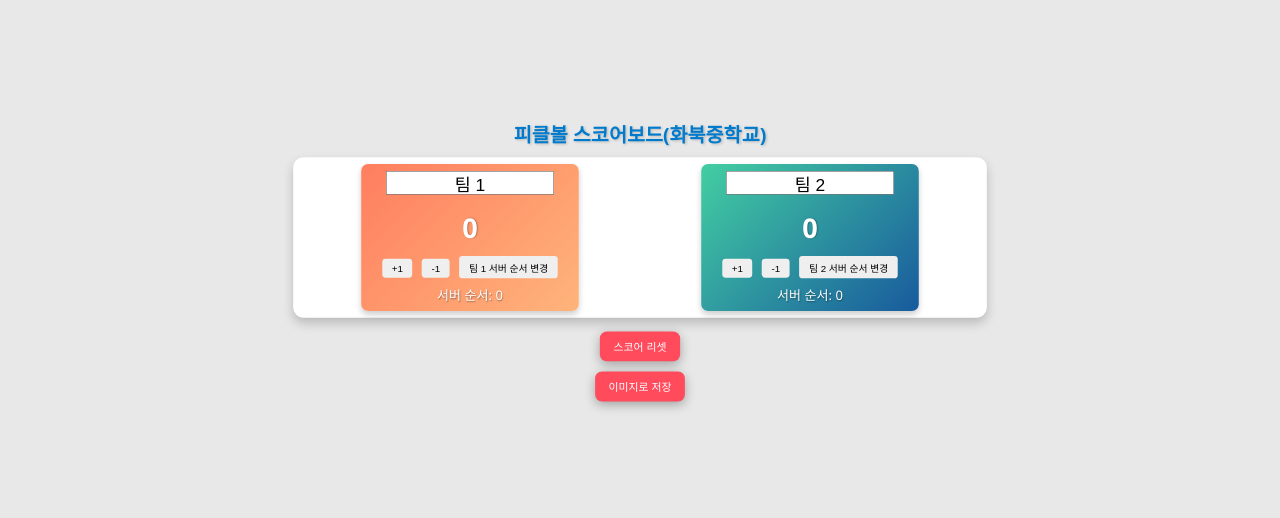
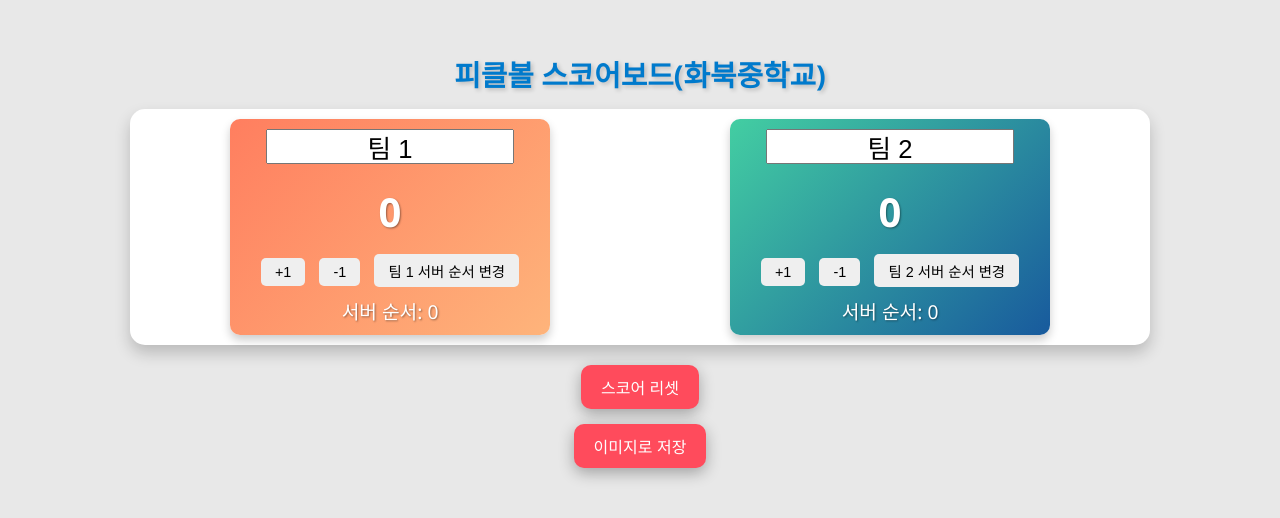
Before and after one commit to AHNHYUNGJIN/PICKLEBALL, a plain HTML site: page index.html in a window 1280 px wide. Shown: the part 140-658 px from the top of the page. Drawn offline with nearby package versions, Linux system fonts and the light colour scheme.

Commit message:
Update index.html

```diff
--- a/index.html
+++ b/index.html
@@ -17,11 +17,10 @@
             justify-content: center;
             height: 100vh;
             overflow: hidden;
-            transform: scale(0.68); /* 화면 축소를 위한 스케일 적용 (20% 더 축소) */
         }
         h1 {
-            font-size: 1.8em; /* 제목 크기 축소 */
-            margin: 5px; /* 상하 간격 축소 */
+            font-size: 1.8em;
+            margin: 5px;
             color: #007acc;
             text-shadow: 2px 2px 4px rgba(0, 0, 0, 0.2);
         }
@@ -30,16 +29,16 @@
             flex-direction: row;
             justify-content: space-around;
             align-items: center;
-            width: 85%; /* 너비 축소 */
+            width: 85%;
             max-width: 1000px;
             background: #ffffff;
             border-radius: 15px;
             box-shadow: 0 8px 16px rgba(0, 0, 0, 0.2);
-            padding: 10px; /* 패딩 축소 */
-            margin: 10px 0; /* 상하 간격 축소 */
+            padding: 10px;
+            margin: 10px 0;
         }
         .team {
-            padding: 10px; /* 패딩 축소 */
+            padding: 10px;
             border-radius: 10px;
             width: 40%;
             max-width: 300px;
@@ -52,14 +51,14 @@
             background: linear-gradient(135deg, #43cea2, #185a9d);
         }
         .score {
-            font-size: 2.5em; /* 글자 크기 축소 */
+            font-size: 2.5em;
             font-weight: bold;
-            margin: 10px 0; /* 상하 간격 축소 */
+            margin: 10px 0;
         }
         button {
-            font-size: 0.9em; /* 버튼 크기 축소 */
-            padding: 6px 14px; /* 패딩 축소 */
-            margin: 5px; /* 상하 간격 축소 */
+            font-size: 0.9em;
+            padding: 6px 14px;
+            margin: 5px;
             border: none;
             border-radius: 5px;
             cursor: pointer;
@@ -74,13 +73,13 @@
             transform: scale(0.95);
         }
         .server-indicator {
-            font-size: 1.2em; /* 글자 크기 축소 */
-            margin-top: 5px; /* 상하 간격 축소 */
+            font-size: 1.2em;
+            margin-top: 5px;
         }
         .reset-button {
-            font-size: 1em; /* 버튼 크기 축소 */
-            padding: 10px 20px; /* 패딩 축소 */
-            margin-top: 10px; /* 상하 간격 축소 */
+            font-size: 1em;
+            padding: 10px 20px;
+            margin-top: 10px;
             border: none;
             border-radius: 10px;
             background: #ff4b5c;
@@ -151,8 +150,12 @@
         function resetScores() {
             score1 = 0;
             score2 = 0;
+            serverOrder1 = 0;
+            serverOrder2 = 0;
             document.getElementById('score1').innerText = score1;
             document.getElementById('score2').innerText = score2;
+            document.getElementById('server1').innerText = serverOrder1;
+            document.getElementById('server2').innerText = serverOrder2;
         }
 
         function saveAsImage() {
@@ -170,3 +173,7 @@
             }).catch((error) => {
                 console.error('캡처 실패:', error);
             });
+        }
+    </script>
+</body>
+</html>
```
